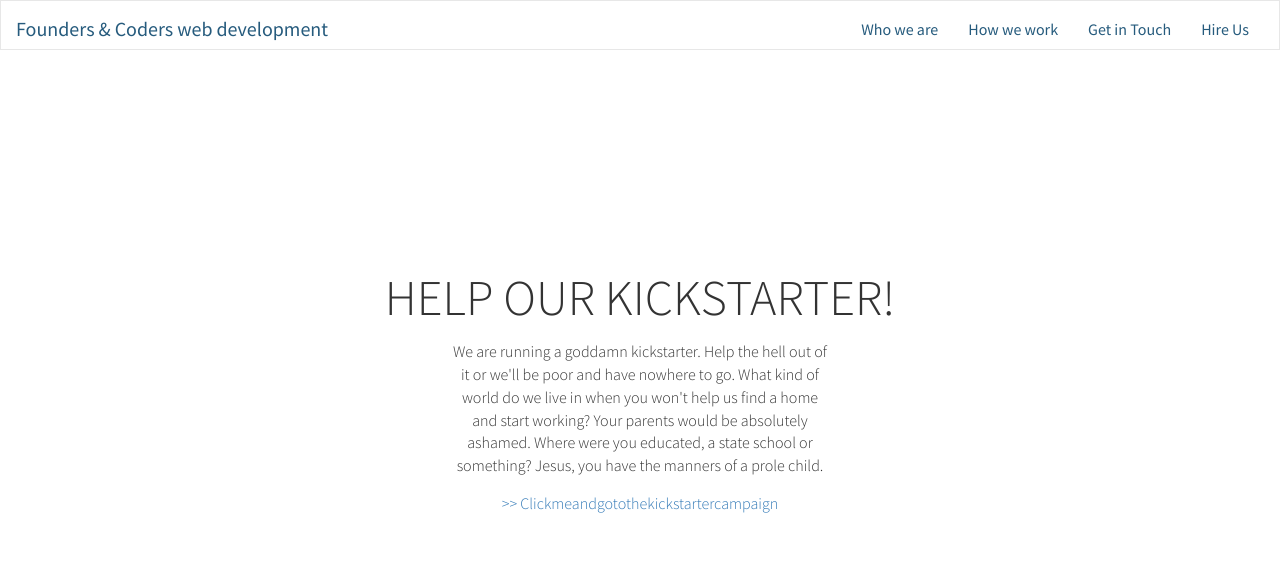
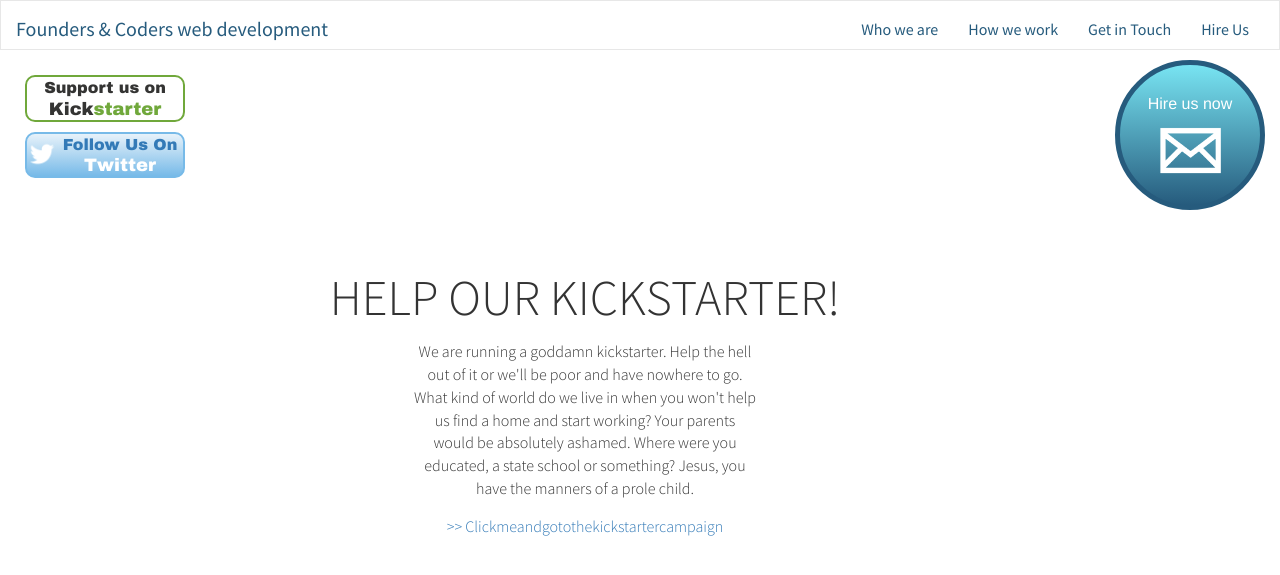
Before and after one commit to sofer/foundersandcoders, a Jekyll site: the page built from index.html, in a window 1280 px wide and 900 px high. Shown: the top 575 px of the window. Built offline with Jekyll 4.4.1, drawn with Linux system fonts in a browser that asks for light colours; nearby versions of some CDN libraries.

```diff
--- a/_includes/head.html
+++ b/_includes/head.html
@@ -12,4 +12,7 @@
     <!-- scripts below for navbar... -->
     <script src="http://code.jquery.com/jquery-1.11.0.min.js"></script>
     <script src="https://maxcdn.bootstrapcdn.com/bootstrap/3.3.0/js/bootstrap.min.js"></script>
+    <link rel="icon"
+      type="image/png"
+      href="img/favicon.png">
 </head>
--- a/css/main.css
+++ b/css/main.css
@@ -1,45 +1,3 @@
-.kickstarter {
-  height: 100vh;
-}
-
-.kickstarter .container {
-  top: 30%;
-  position: absolute;
-  width: 100vw;
-
-}
-
-.kickstarter .container h1 {
-  font-weight: 300;
-  font-family: "source sans Pro", sans-serif;
-  font-size: 50px;
-  text-align: center;
-}
-
-.kickstarter .container .link-container {
-  margin-right: auto;
-  margin-left: auto;
-}
-
-.kickstarter .container a {
-  margin-top: 15px;
-  font-weight: 300;
-  font-family: "source sans Pro", sans-serif;
-  display: block;
-  text-align: center;
-}
-
-.kickstarter .container p {
-  margin-top: 15px;
-  font-weight: 300;
-  font-family: "source sans Pro", sans-serif;
-  display: block;
-  text-align: center;
-  margin-right: 35%;
-  margin-left: 35%;
-  width: auto;
-}
-
 @charset "UTF-8";
 article, aside, details, figcaption, figure, footer, header, hgroup, main, nav, section, summary {
   display: block;
@@ -298,6 +256,97 @@ div.clear {
   margin-top: 2vh;
   font-size: 16px;
   color: #265b7d;
+}
+
+.kickstarter {
+  height: 100vw;
+}
+.kickstarter .share_box {
+  position: fixed;
+  width: 50px;
+  top: 50px;
+  padding: 15px;
+}
+.kickstarter .share_box a:hover {
+  text-decoration: none;
+}
+.kickstarter .share_box .button {
+  border-radius: 10px;
+  text-align: center;
+  margin: 10px;
+  width: 160px;
+  font-family: "Arial Black", Gadget, sans-serif;
+}
+.kickstarter .share_box .ksbutton {
+  color: #343433;
+  background-color: #ffffff;
+  border: 2px #70a83b solid;
+}
+.kickstarter .share_box .ksbutton span {
+  color: #70a83b;
+}
+.kickstarter .share_box .twitbutton {
+  background-color: #E7F2FA;
+  border: 2px #77bae8 solid;
+  background: linear-gradient(#E7F2FA, #77bae8);
+}
+.kickstarter .share_box .twitbutton img {
+  width: 30px;
+  height: auto;
+  float: left;
+  padding-top: 5px;
+}
+.kickstarter .share_box .twitbutton h4 {
+  color: #ffffff;
+}
+.kickstarter .hireUs {
+  float: right;
+  margin-top: 60px;
+  margin-right: 15px;
+  background: linear-gradient(#78E4F2, #265b7d);
+  border-radius: 50%;
+  border: 5px #265b7d solid;
+  text-align: center;
+  width: 150px;
+  height: 150px;
+}
+.kickstarter .hireUs h1 {
+  padding-top: 30px;
+  color: #ffffff;
+  font-size: 16px;
+}
+.kickstarter .hireUs img {
+  width: 75px;
+  height: auto;
+}
+.kickstarter .container {
+  top: 30%;
+  position: absolute;
+  margin-left: auto;
+  margin-right: auto;
+}
+.kickstarter .container h1 {
+  font-weight: 300;
+  font-family: "Source Sans Pro", sans-serif;
+  font-size: 50px;
+  text-align: center;
+}
+.kickstarter .container a {
+  margin-top: 15px;
+  font-weight: 300;
+  font-family: "source sans Pro", sans-serif;
+  display: block;
+  text-align: center;
+}
+.kickstarter .container p {
+  margin-top: 15px;
+  font-weight: 300;
+  font-family: "source sans Pro", sans-serif;
+  display: block;
+  text-align: center;
+  margin-right: 35%;
+  margin-left: 35%;
+  width: auto;
 }
 
 @-webkit-keyframes bounce {
--- a/index.html
+++ b/index.html
@@ -10,6 +10,27 @@ layout: default
 </div></region>
 	<!-- KICKSTARTER SECTION -->
 	<div class="kickstarter">
+		<div class="share_box">
+    		<a href="https://www.kickstarter.com/" target="_blank">
+    			<div class="ksbutton button">
+    				<p>Support us on</p>
+    				<h4>Kick<span>starter</span></h4>
+    			</div>
+    		</a>
+    		<a href="http://www.twitter.com/" target="_blank">
+    			<div class="twitbutton button">
+    				<img src="img/twitter.png">
+    				<p>Follow Us On</p>
+    				<h4>Twitter</h4>
+    			</div>
+    		</a>
+		</div>
+		<div class="hireUs">
+			<h1>Hire us now</h1>
+			<a href="mailto:contact@foundersandcoders.org">
+				<img src="img/email.png">
+			</a>
+		</div>
 		<div class="container">
 			<h1>HELP OUR KICKSTARTER!</h1>
 			<p>We are running a goddamn kickstarter. Help the hell out of it or we'll be poor and have nowhere to go. What kind of world do we live in when you won't help us find a home and start working? Your parents would be absolutely ashamed. Where were you educated, a state school or something? Jesus, you have the manners of a prole child.</p>
```
Also changed, not shown: css/main.scss (+60 -0 lines), img/email.png (added), img/favicon.png (added), img/kickstarterbutton.png (added), img/twitter.png (added), img/twitterbutton.png (added), 1 other file.
